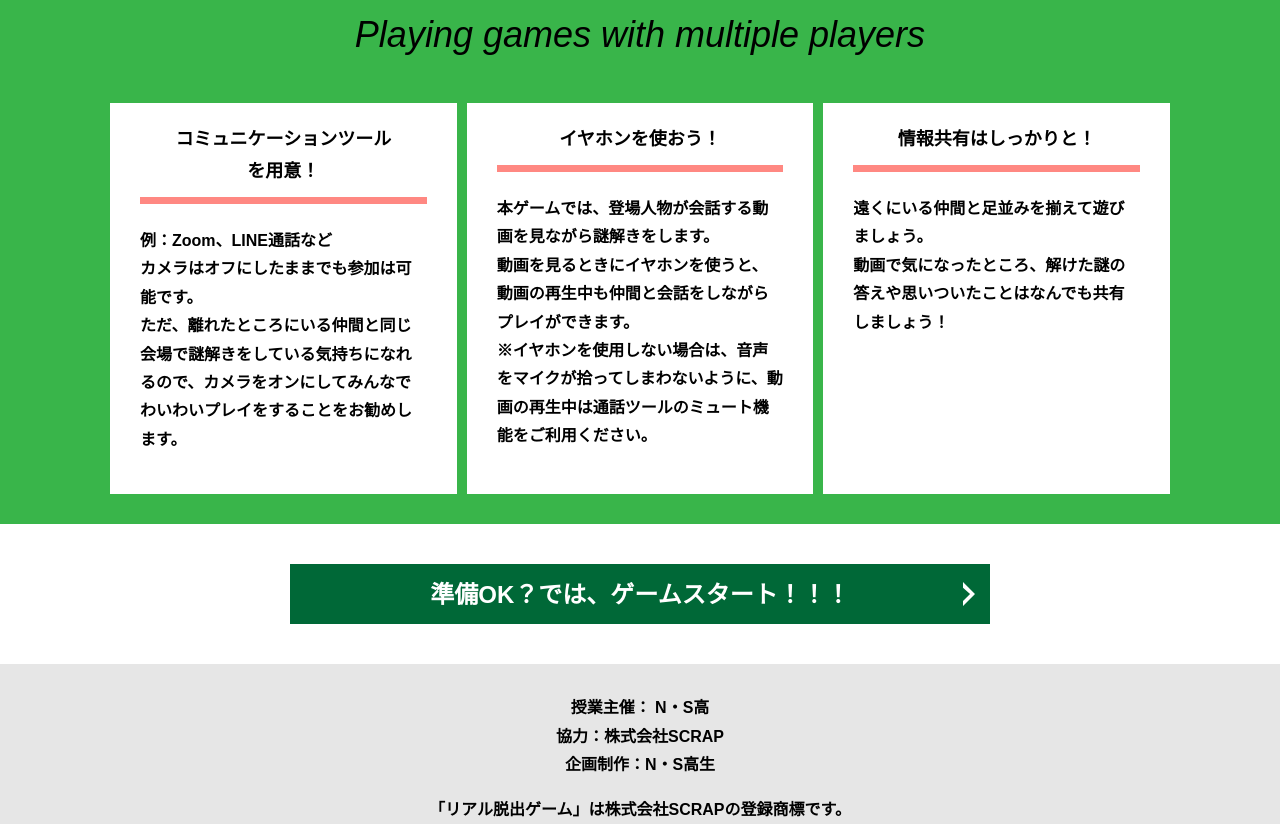
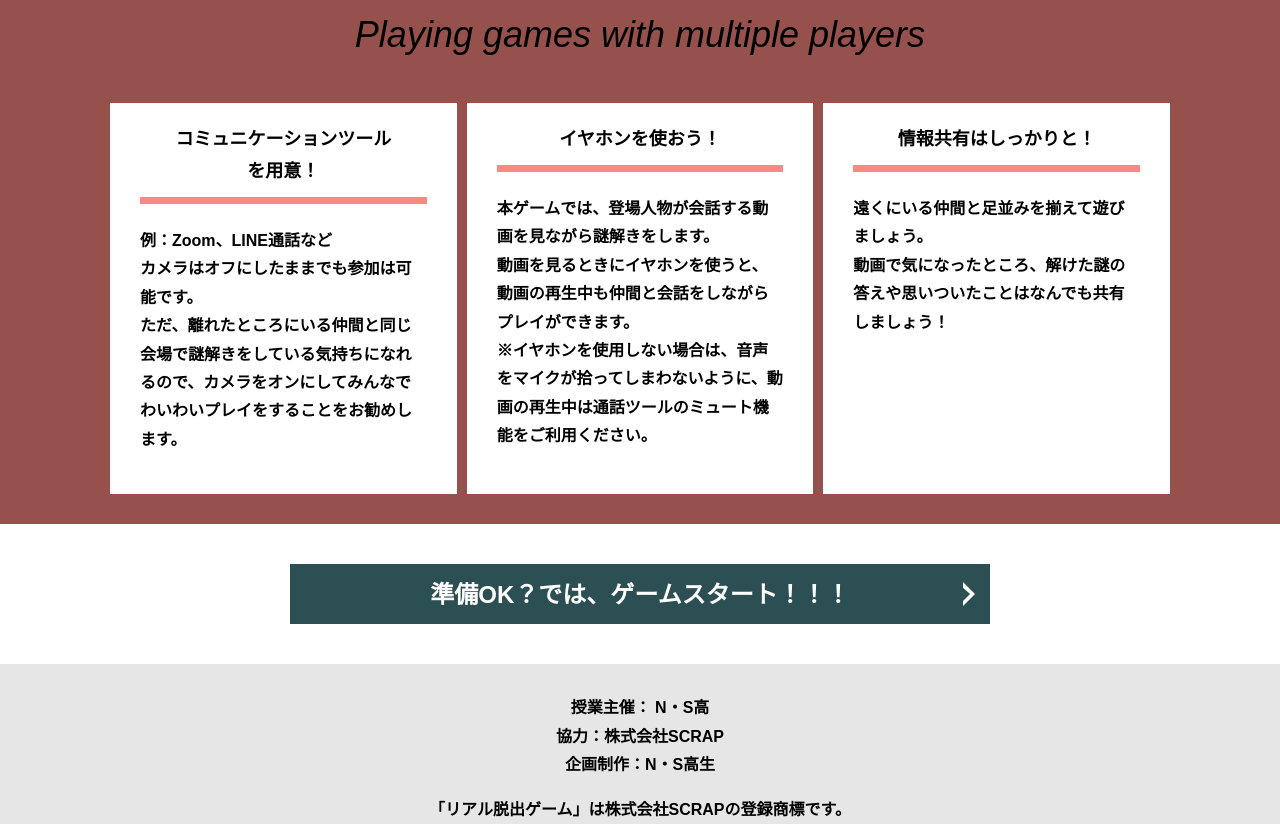
Before and after one commit to Anubis812/alfa-yokohama-G-7, a plain HTML site: page index.html in a window 1280 px wide. Shown: the part 3217-4041 px from the top of the page. Drawn offline with Linux system fonts and the light colour scheme.

Commit message:
Update style.css

```diff
--- a/assets/css/style.css
+++ b/assets/css/style.css
@@ -239,7 +239,7 @@ button {
 * Color
 *********************/
 .bg-color--keycolor {
-  background-color: #39b54a;
+  background-color: #96514d;
 }
 
 .bg-color--subcolor {
@@ -337,7 +337,7 @@ button {
   display: block;
   text-decoration: none;
   cursor: pointer;
-  background-color: #006837;
+  background-color: #2c4f54;
   color: #fff;
   font-size: 24px;
   line-height: 1.54167;
```
